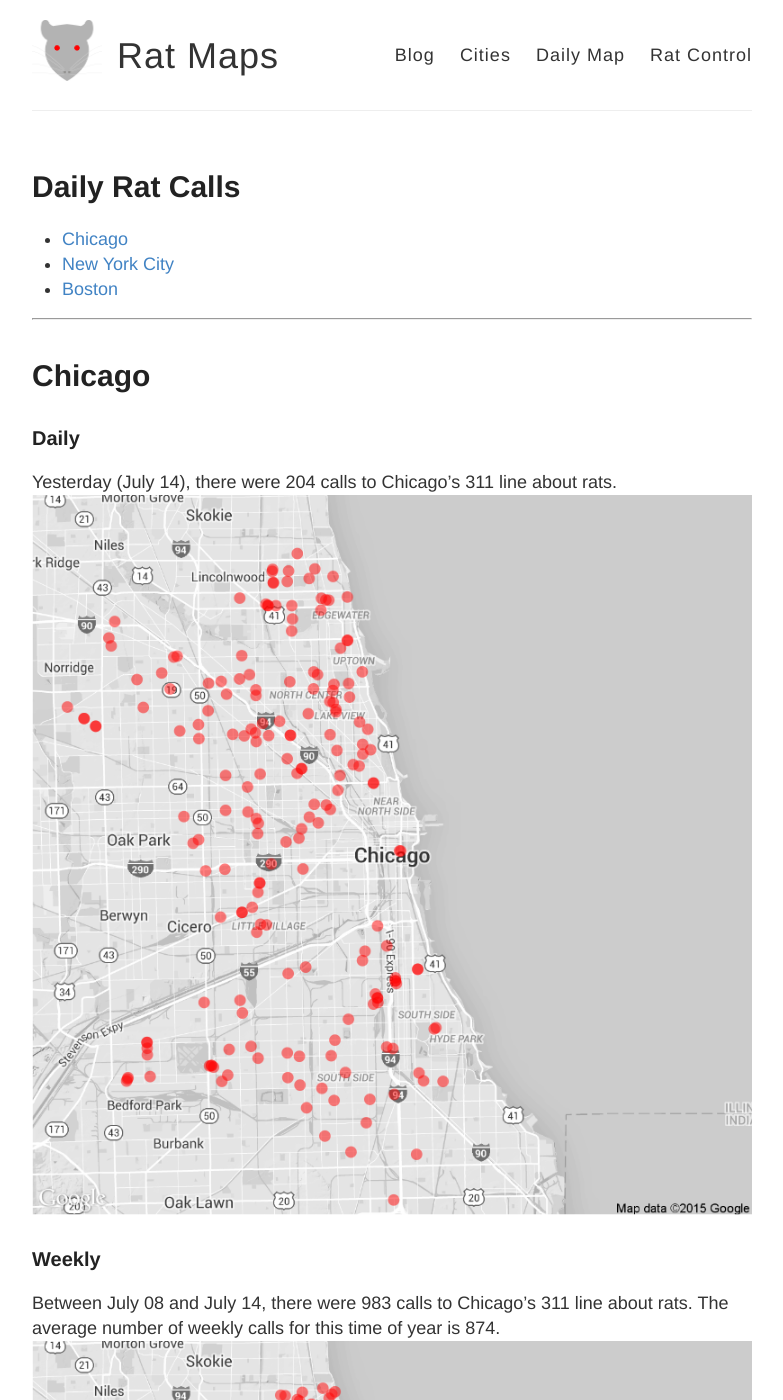
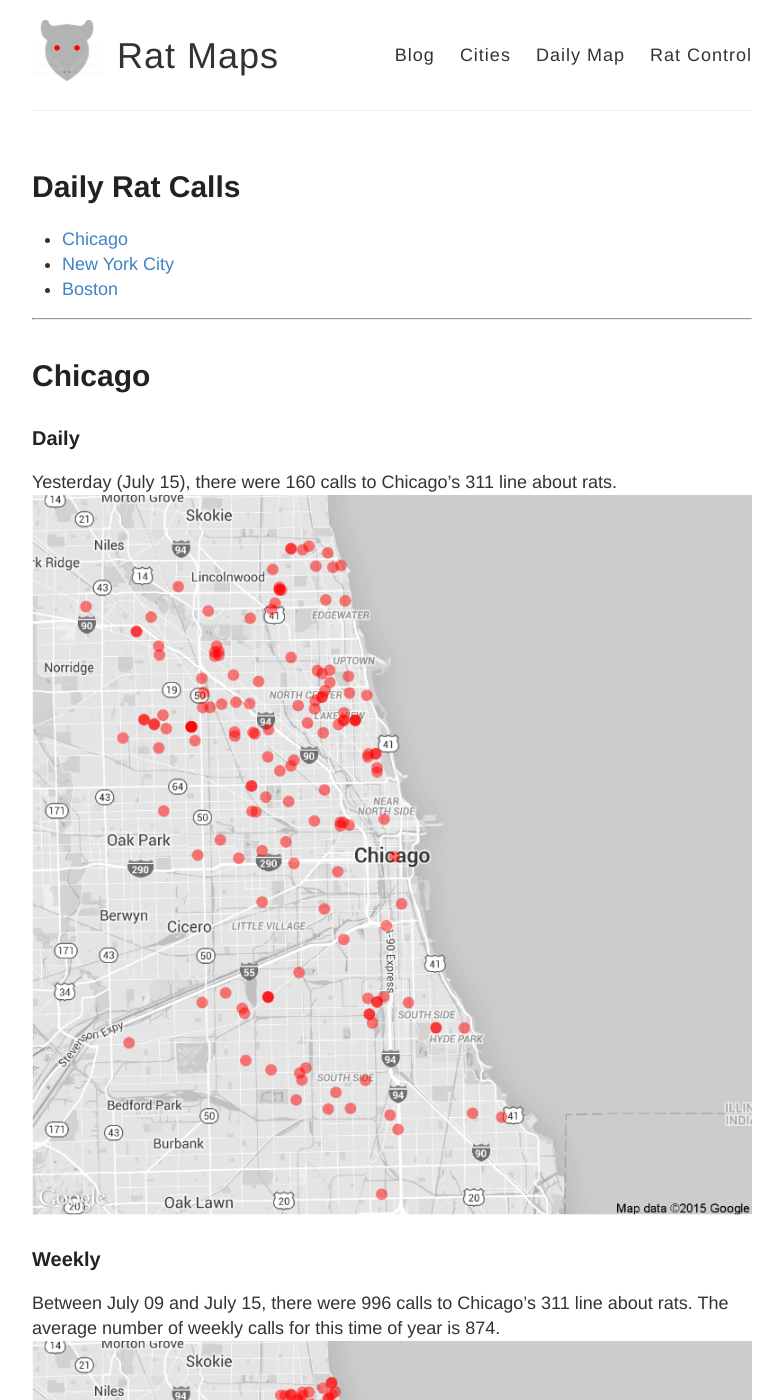
Before and after one commit to DanielHadley/ratmaps, a Jekyll site: the page built from daily.md, in a window 1280 px wide and 1400 px high. Shown: the whole window, without its empty margins (248-1031 px from the left). Built offline with Jekyll 4.4.1, drawn with Linux system fonts in a browser that asks for light colours; comment, search, counter and statistics services are not loaded; some of the changed text lies outside the part shown.

Commit message:
Daily Maps

```diff
--- a/daily.md
+++ b/daily.md
@@ -15,22 +15,22 @@
 
 ### Daily
 
-Yesterday (July 14), there were 204 calls to Chicago's 311 line about rats.
+Yesterday (July 15), there were 160 calls to Chicago's 311 line about rats.
 ![Chicago rat calls to 311 weekly map]({{ site.cityimages }}/daily/Chicago_Rat_Map_Daily.png)
 
 ### Weekly
-Between July 08 and July 14, there were 983 calls to Chicago's 311 line about rats. The average number of weekly calls for this time of year is 874.
+Between July 09 and July 15, there were 996 calls to Chicago's 311 line about rats. The average number of weekly calls for this time of year is 874.
 ![Chicago rat calls to 311 weekly map]({{ site.cityimages }}/daily/Chicago_Rat_Map_Weekly.png)
 ***
 # New York City <a id="nyc"><a>
 
 ### Daily
 
-Yesterday (July 14), there were 0 calls to New York City's 311 line about rats.
+Yesterday (July 15), there were 0 calls to New York City's 311 line about rats.
 ![NYC rat calls to 311 weekly map]({{ site.cityimages }}/daily/NYC_Rat_Map_Daily.png)
 
 ### Weekly
-Between July 08 and July 14, there were 0 calls to New York City's 311 line about rats. The average number of weekly calls for this time of year is 276.
+Between July 09 and July 15, there were 0 calls to New York City's 311 line about rats. The average number of weekly calls for this time of year is 276.
 ![NYC rat calls to 311 weekly map]({{ site.cityimages }}/daily/NYC_Rat_Map_Weekly.png)
 
 Each red dot represents one call about a rat seen in that location. The dots are transparent, so multiple calls from one location will be seen as a solid dot. The usual caveats apply: more calls do not necessarily mean that there are more rats in that location than other parts of the city. A cluster of dots could indicate that one resident is unusually vocal about rodents in his or her neighborhood. Also, more densely populated neighborhoods tend to make more calls to 311.
```
Also changed, not shown: images/pages/daily/Chicago_Rat_Map_Daily.png, images/pages/daily/Chicago_Rat_Map_Weekly.png.
